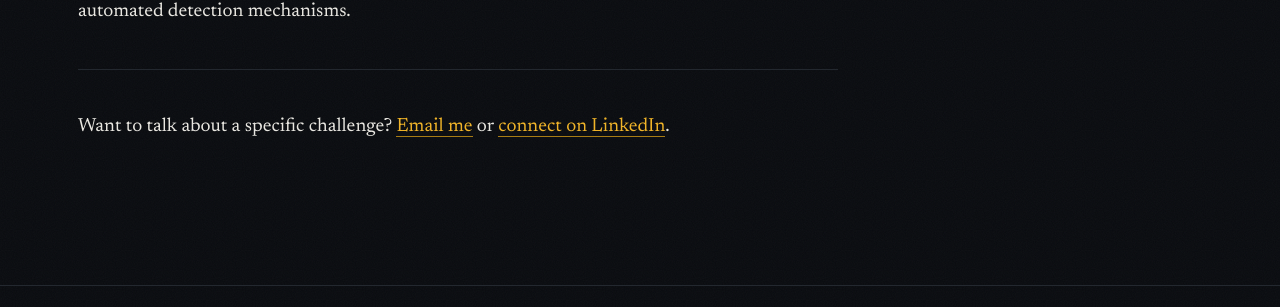
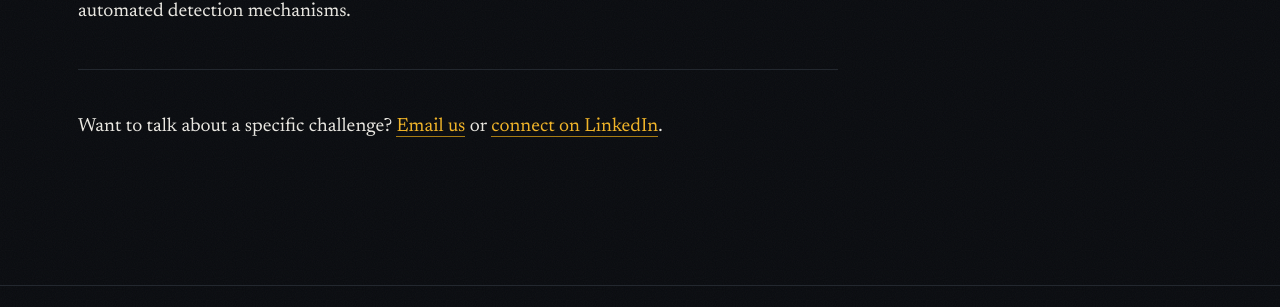
Before and after one commit to soutzis/soutzis.github.io, a Jekyll site: the page built from projects.md, in a window 1280 px wide and 900 px high, scrolled down 982 px. Shown: the part 515-822 px from the top of the window. Built offline with Jekyll 4.4.1, drawn with Linux system fonts in a browser that asks for light colours.

Commit message:
favicon change

```diff
--- a/_layouts/default.html
+++ b/_layouts/default.html
@@ -4,7 +4,7 @@
   <meta charset="utf-8">
   <meta name="viewport" content="width=device-width, initial-scale=1">
   <meta name="theme-color" content="#0a0c10">
-  <link rel="icon" href="{{ '/assets/img/favicon.svg' | relative_url }}" type="image/svg+xml">
+  <link rel="icon" href="{{ '/assets/img/favicon2.svg' | relative_url }}" type="image/svg+xml">
   <link rel="preconnect" href="https://fonts.googleapis.com">
   <link rel="preconnect" href="https://fonts.gstatic.com" crossorigin>
   <link href="https://fonts.googleapis.com/css2?family=Archivo:wght@500;700;900&family=JetBrains+Mono:wght@400;500;700&family=Newsreader:ital,opsz,wght@0,6..72,400;0,6..72,500;1,6..72,400&display=swap" rel="stylesheet">
--- a/projects.md
+++ b/projects.md
@@ -44,5 +44,5 @@
 
 ---
 
-Want to talk about a specific challenge? [Email me]({{ 'mailto:' | append: site.links.email }})
+Want to talk about a specific challenge? [Email us]({{ 'mailto:' | append: site.links.email }})
 or [connect on LinkedIn]({{ site.links.linkedin }}).
```
Also changed, not shown: assets/img/favicon2.ico (added).
